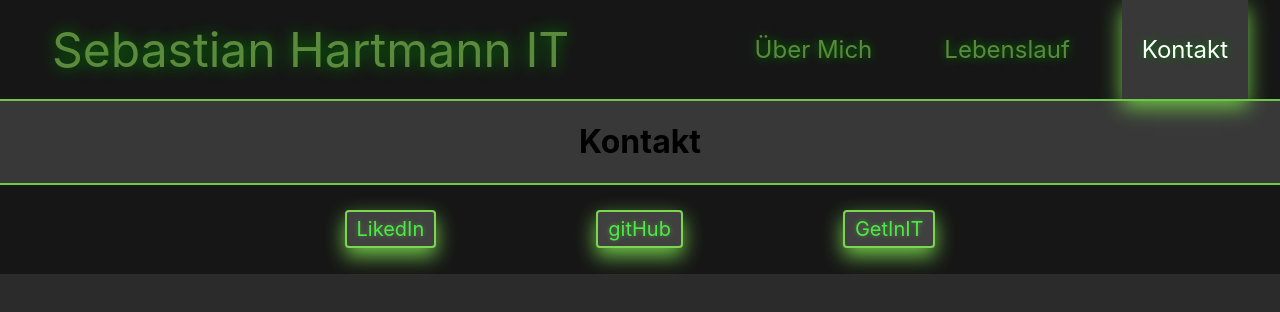
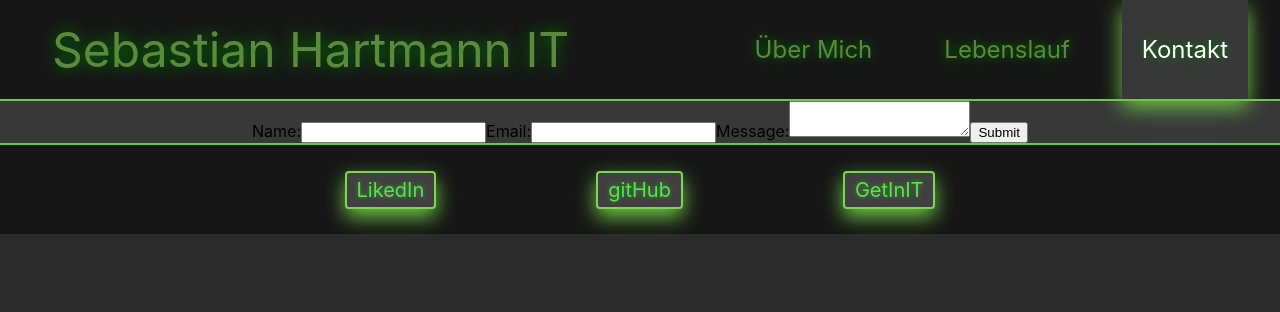
Before and after one commit to 5Hartmann/sebastian-hartmann-it, a React (Create React App) app: page /kontakt in a window 1280 px wide. Shown: the top 312 px of the page. Built offline with nearby package versions, Linux system fonts and the light colour scheme.

Commit message:
ADD form and email service

```diff
--- a/package.json
+++ b/package.json
@@ -11,6 +11,9 @@
     "@testing-library/jest-dom": "^5.17.0",
     "@testing-library/react": "^13.4.0",
     "@testing-library/user-event": "^13.5.0",
+    "@emailjs/browser": "3.12.1",
+    "emailjs": "^4.0.3",
+    "emailjs-com": "^3.2.0",
     "react": "^18.2.0",
     "react-dom": "^18.2.0",
     "react-router-dom": "^6.21.1",
--- a/src/tamplates/Sites/Kontakt.js
+++ b/src/tamplates/Sites/Kontakt.js
@@ -1,5 +1,72 @@
-function Kontakt() {
-    return <h1>Kontakt</h1>;
-}
+import React, { useState } from 'react';
+import emailjs from '@emailjs/browser';
+
+export const Kontakt = () => {
+    const [formData, setFormData] = useState({
+        user_name: '',
+        user_email: '',
+        user_message: '',
+      });
+
+      const handleChange = (e) => {
+        const { name, value } = e.target;
+        setFormData({ ...formData, [name]: value });
+      };
+
+      const handleSubmit = (e) => {
+        e.preventDefault();
+
+        // Replace these values with your Email.js service details
+        const serviceId = 'service_yw4ly1n';
+        const templateId = 'template_pk34kpr';
+        const userId = 'rQTfeZWa1cns_ohhA';
+
+        emailjs.send(serviceId, templateId, formData, userId)
+          .then((response) => {
+            console.log('Email sent successfully:', formData, response);
+          })
+          .catch((error) => {
+            console.error('Error sending email:', error);
+          });
+
+        // Clear the form after submission
+        setFormData({ user_name: '', user_email: '', user_message: '' });
+      };
+
+    return (
+        <form onSubmit={handleSubmit}>
+        <label htmlFor="name">Name:</label>
+        <input
+          type="text"
+          id="name"
+          name="user_name"
+          value={formData.user_name}
+          onChange={handleChange}
+          required
+        />
+
+        <label htmlFor="email">Email:</label>
+        <input
+          type="email"
+          id="email"
+          name="user_email"
+          value={formData.user_email}
+          onChange={handleChange}
+          required
+        />
+
+        <label htmlFor="message">Message:</label>
+        <textarea
+          id="message"
+          name="user_message"
+          value={formData.user_message}
+          onChange={handleChange}
+          required
+        ></textarea>
+
+        <button type="submit">Submit</button>
+      </form>
+    );
+  };
 
 export default Kontakt;
```
Also changed, not shown: 1 other file (tests, documents, lock files or other folders).
